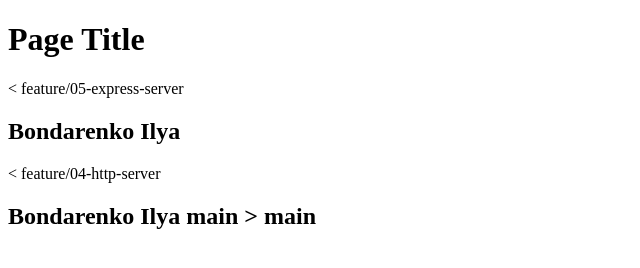
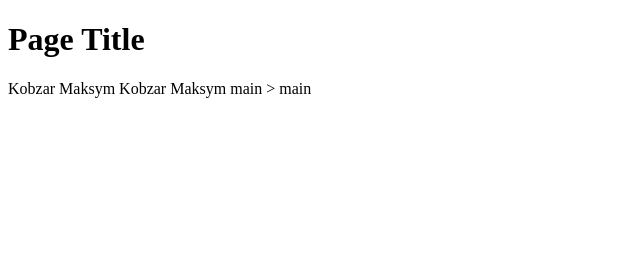
Before and after one commit to mvkobzar-max/git-test, a website: page index.html in a window 1280 px wide. Shown: the whole page, without its empty margins (0-640 px from the left). Drawn offline with Linux system fonts and the light colour scheme.

Commit message:
Update index.html

```diff
--- a/index.html
+++ b/index.html
@@ -9,11 +9,11 @@
 
 <body>
    <h1>Page Title</h1>
-< feature/05-express-server
-   <h2>Bondarenko Ilya</h2>
+<feature/05-express-server
+   <h2>Kobzar Maksym</h2>
 
-< feature/04-http-server
-   <h2>Bondarenko Ilya</
+<feature/04-http-server
+   <h2>Kobzar Maksym</
 > main
 > main
 </body>
```
